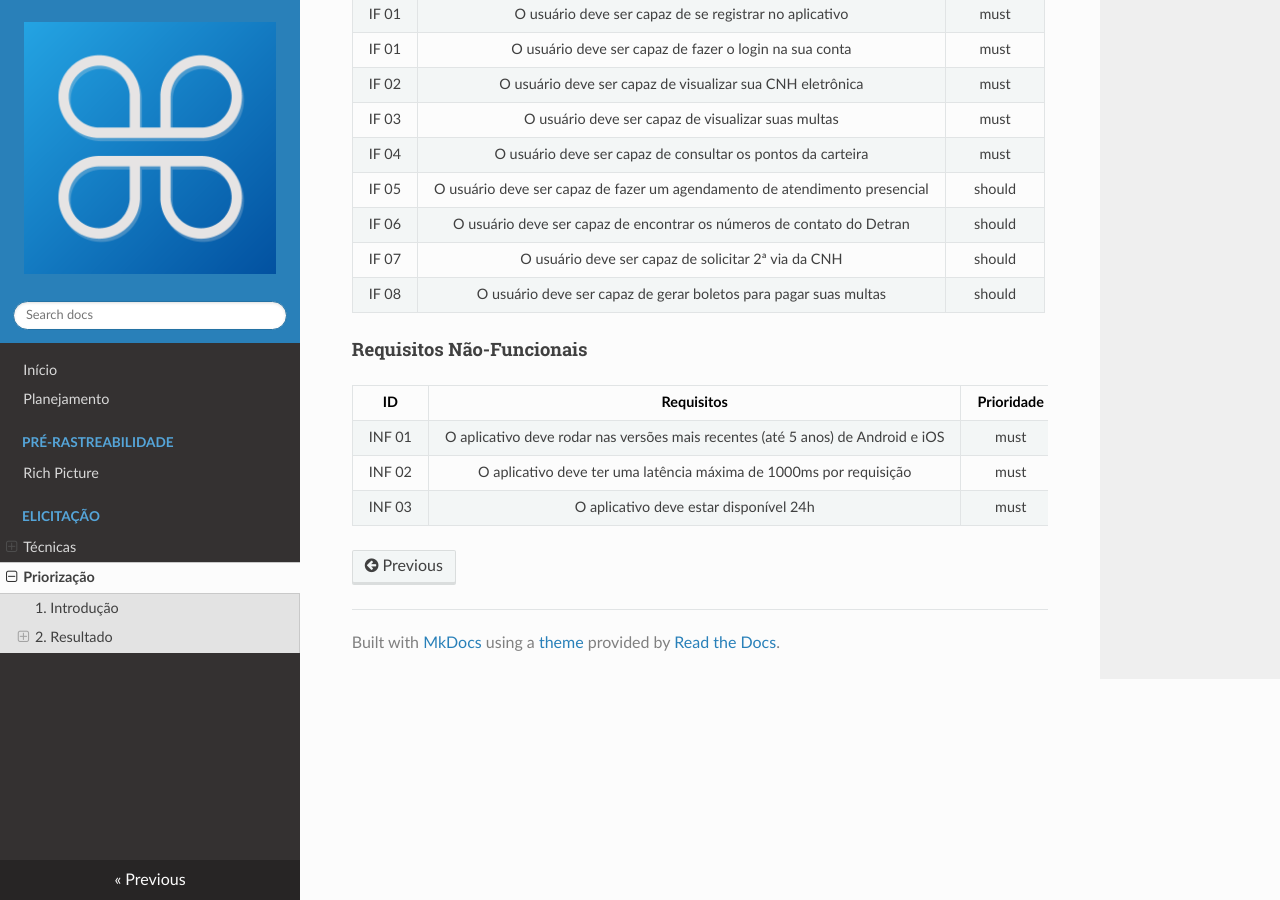
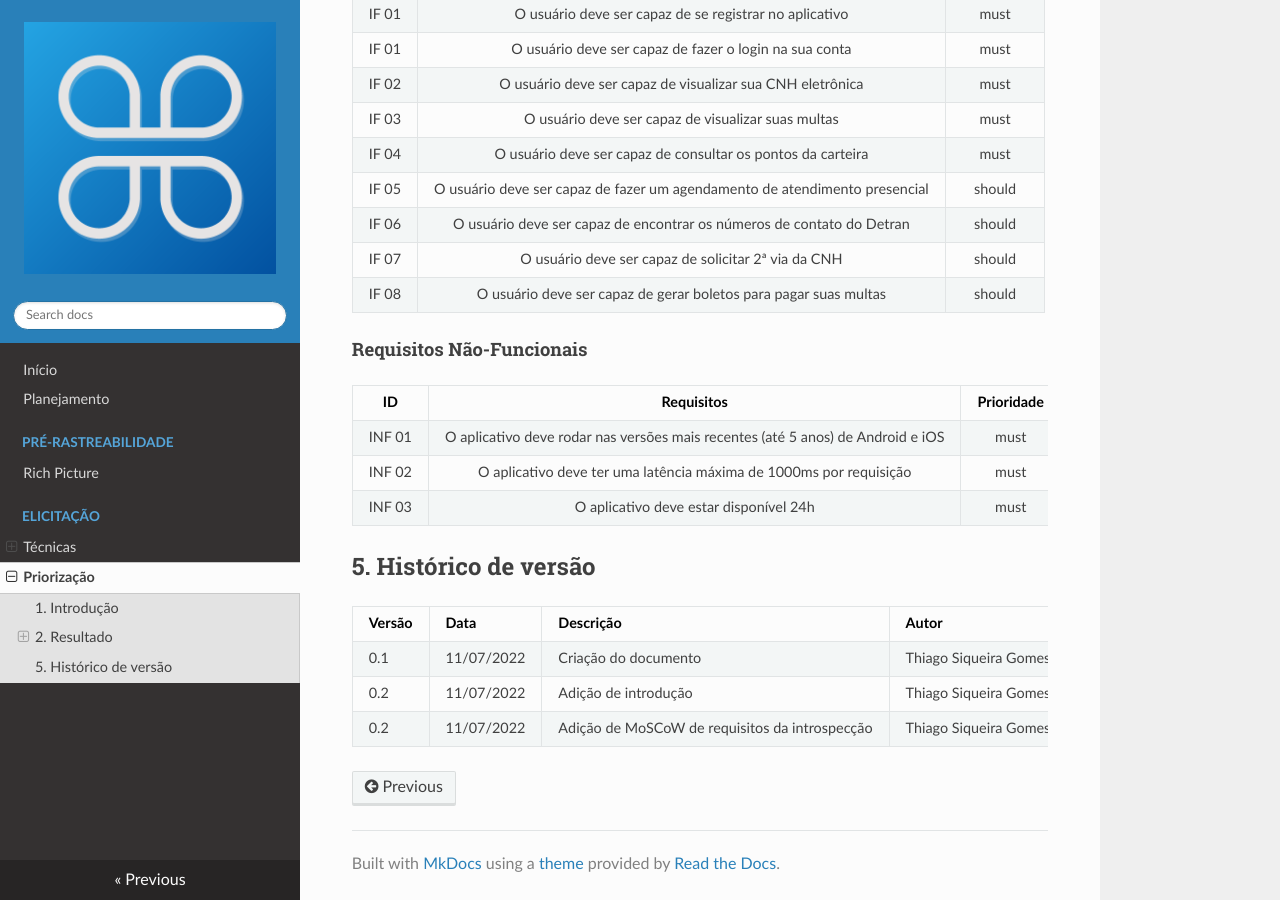
Before and after one commit to Requisitos-de-Software/2022.1-DetranDF, an MkDocs documentation site: the page built from docs/elicitação/priorização/moscow.md, in a window 1280 px wide and 900 px high, scrolled down 600 px. Built offline with MkDocs 1.6.1, drawn with Linux system fonts in a browser that asks for light colours; nearby versions of some CDN libraries.

Commit message:
feat: add version history

```diff
--- a/docs/elicitacao/priorizacao/moscow.md
+++ b/docs/elicitação/priorização/moscow.md
@@ -28,3 +28,10 @@ MoSCoW é uma técnica de priorização de requisitos que consiste na divisão d
 | INF 01 | O aplicativo deve rodar nas versões mais recentes (até 5 anos) de Android e iOS | must |
 | INF 02 | O aplicativo deve ter uma latência máxima de 1000ms por requisição | must |
 | INF 03 | O aplicativo deve estar disponível 24h | must |
+
+## 5. Histórico de versão
+| Versão | Data       | Descrição                                           | Autor        |
+| ------ | ---------- | --------------------------------------------------- | ------------ |
+| 0.1    | 11/07/2022 | Criação do documento | Thiago Siqueira Gomes |
+| 0.2    | 11/07/2022 | Adição de introdução | Thiago Siqueira Gomes |
+| 0.2    | 11/07/2022 | Adição de MoSCoW de requisitos da introspecção | Thiago Siqueira Gomes |
--- a/mkdocs.yml
+++ b/mkdocs.yml
@@ -14,4 +14,4 @@ nav:
       - Introspecção: 'elicitação/introspeccao.md'
       - Questionário: 'elicitação/questionario.md'
       - Personas: 'elicitação/persona.md'
-    - Priorização: elicitacao/priorizacao/moscow.md
+    - Priorização: elicitação/priorização/moscow.md
```
